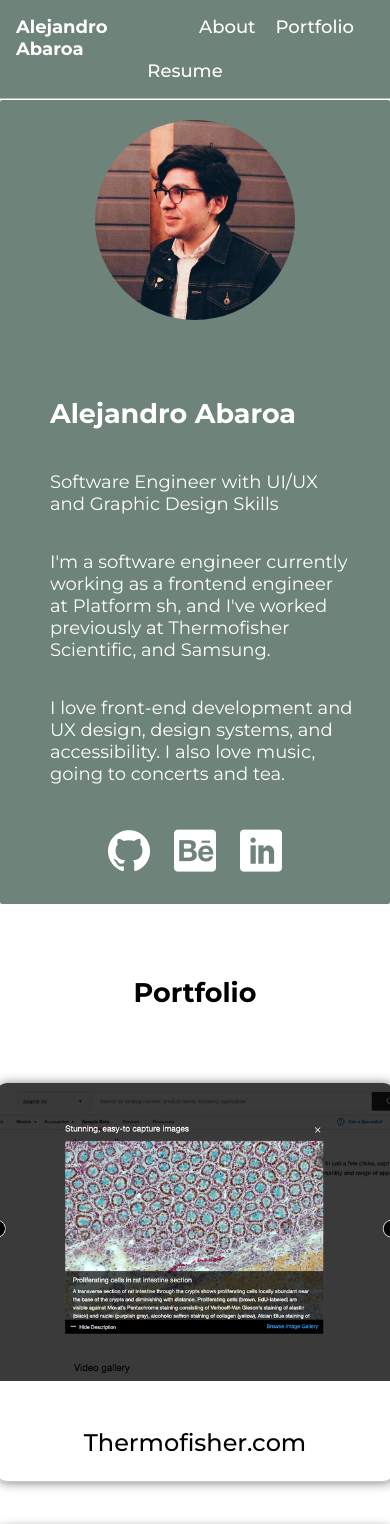
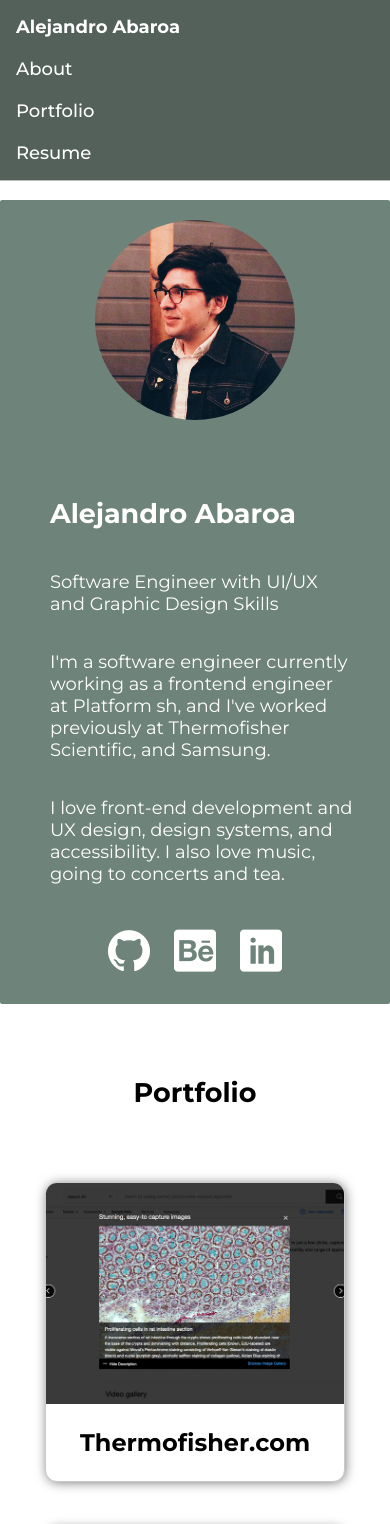
Before and after one commit to mexicanrobot/portfolio-html, a plain HTML site: page index.html in a window 390 px wide. Shown: the top 1524 px of the page. Drawn offline with nearby package versions, Linux system fonts and the light colour scheme.

Commit message:
Responsive fixes

```diff
--- a/styles/style.css
+++ b/styles/style.css
@@ -1,6 +1,7 @@
 :root {
     --background-color: #6e8379;
-    --grid-element-width: 400px;
+    --header-color: #53615a;
+    --grid-element-width: 300px;
     --grid-element-height: 300px;
 }
 
@@ -34,19 +35,23 @@
     top: 0;
     padding: 16px;
     display: flex;
-    flex-wrap: wrap;
+    flex-direction: column;
+    gap: 20px;
     width: 100%;
     justify-content: center;
 
-    background-color: var(--background-color);
+    background-color: var(--header-color);
     border-bottom: 1px solid #b9b9b9;
   }
 
   header a {
-    padding-right: 20px;
     text-decoration: none;
     font-weight: 500;
     color: white;
+  }
+
+  header a:hover {
+    font-weight: 900;
   }
 
   .home {
@@ -114,7 +119,7 @@
 
   .project img {
     width: var(--grid-element-width);
-    height: 75%;
+    height: 80%;
 
     object-fit: cover;
     object-position: 50% 50%;
@@ -122,7 +127,7 @@
 
   .project-title {
     font-size: 24px;
-    font-weight: 500;
+    font-weight: 700;
   }
 
   .about {
@@ -141,13 +146,7 @@
 
     gap: 40px;
 
-    margin-top: 100px;
-  }
-
-  @media(min-width: 768px) {
-    .about {
-      flex-direction: row;
-    }
+    margin-top: 200px;
   }
 
   .about-info {
@@ -307,3 +306,18 @@
   .modal-link-title, .modal-link {
     display: none;
   }
+
+  @media(min-width: 768px) {
+    .about {
+      flex-direction: row;
+      padding: 20px 80px 20px 80px;
+    }
+
+    #header {
+      flex-direction: row;
+    }
+
+    :root {
+      --grid-element-width: 400px;
+    }
+  }
```
